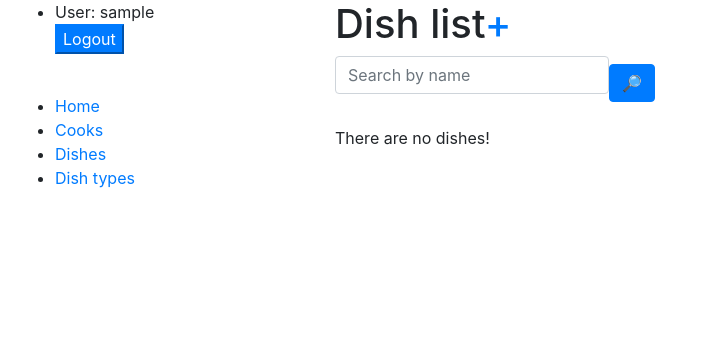
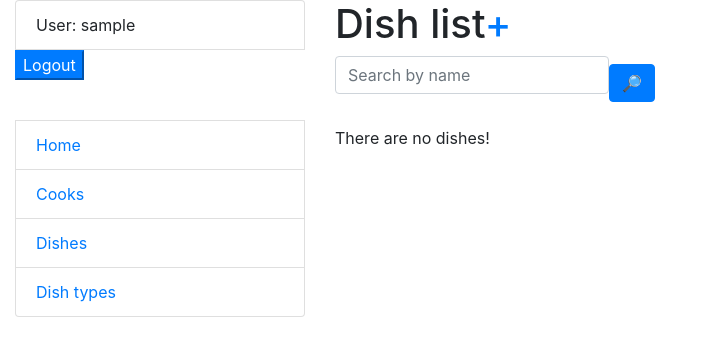
Before and after one commit to b3v3kt0r/restaurant-kitchen-service, a Django app: page /kitchen/dishes/ in a window 1280 px wide. Shown: the top 356 px of the page, without its empty margins (0-703 px from the left). Run offline with Django 5.2, Linux system fonts and the light colour scheme; the visitor is signed in with stand-in values (Sample User, id 1); data that the repository does not hold is empty; some libraries are stand-ins or nearby versions.

Commit message:
update dish list, sidebar templates

```diff
--- a/templates/includes/sidebar.html
+++ b/templates/includes/sidebar.html
@@ -1,16 +1,16 @@
-<ul class="sidebar-nav">
+<ul class="sidebar-nav list-group">
   {% if user.is_authenticated %}
-    <li>User: {{ user.username }}</li>
+    <li class="list-group-item">User: {{ user.username }}</li>
     <form action="{% url 'logout' %}" method="post">
       {% csrf_token %}
       <button type="submit" class="btn-primary">Logout</button>
     </form>
   {% else %}
-    <li><a href="{% url 'login' %}">Login</a></li>
+    <li class="list-group-item"><a href="{% url 'login' %}">Login</a></li>
   {% endif %}
   <br>
-  <li><a href="{% url 'kitchen:index' %}">Home</a></li>
-  <li><a href="{% url 'kitchen:cook_list' %}">Cooks</a></li>
-  <li><a href="{% url 'kitchen:dish_list' %}">Dishes</a></li>
-  <li><a href="{% url 'kitchen:dish_type_list' %}">Dish types</a></li>
+  <li class="list-group-item"><a href="{% url 'kitchen:index' %}">Home</a></li>
+  <li class="list-group-item"><a href="{% url 'kitchen:cook_list' %}">Cooks</a></li>
+  <li class="list-group-item"><a href="{% url 'kitchen:dish_list' %}">Dishes</a></li>
+  <li class="list-group-item"><a href="{% url 'kitchen:dish_type_list' %}">Dish types</a></li>
 </ul>
--- a/templates/kitchen/dish_list.html
+++ b/templates/kitchen/dish_list.html
@@ -7,12 +7,22 @@
     <input type="submit" value="🔎" class="btn btn-primary">
   </form>
   {% if dish_list %}
+    <table class="table">
+      <tr>
+        <th>ID</th>
+        <th>Name</th>
+        <th>Price</th>
+        <th>Dish type</th>
+      </tr>
     {% for dish in dish_list %}
-      <ul>
-        <li><a href="{% url 'kitchen:dish_detail' dish.id %}">{{ dish.name }}, Price: {{ dish.price }} Dish
-          type: {{ dish.dish_type }}</a></li>
-      </ul>
-    {% endfor %}
+        <tr>
+          <td>{{ dish.id }}</td>
+          <td><a href="{{ dish.id }}">{{ dish.name }}</a></td>
+          <td>{{ dish.price }}</td>
+          <td>{{ dish.dish_type.name }}</td>
+        </tr>
+      {% endfor %}
+    </table>
   {% else %}
     <p>There are no dishes!</p>
   {% endif %}
```
